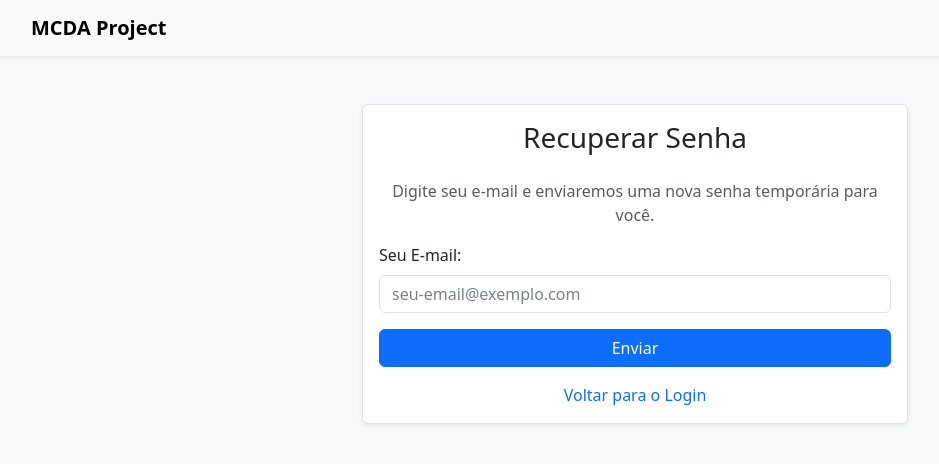
After one commit to GianFadiga/mcda_web, a Django app: page /password_reset/ in a window 1280 px wide. The commit adds this page. Shown: the top 464 px of the page, without its empty margins (5-944 px from the left). Run offline with Django 5.2, Linux system fonts and the light colour scheme; some libraries are stand-ins or nearby versions.

Commit message:
password recovery update

```diff
--- /dev/null
+++ b/analyzer_app/templates/analyzer/password_reset_form.html
@@ -0,0 +1,36 @@
+{% extends 'analyzer/base.html' %}
+{% load static %}
+
+{% block content %}
+<div class="container mt-5">
+    <div class="row">
+        <div class="col-md-6 offset-md-3">
+            <div class="card shadow-sm">
+                <div class="card-body">
+                    <h3 class="card-title text-center mb-4">Recuperar Senha</h3>
+                    <p class="text-muted text-center">
+                        Digite seu e-mail e enviaremos uma nova senha temporária para você.
+                    </p>
+
+                    <form method="POST" action="{% url 'password_reset_request' %}">
+                        {% csrf_token %}
+
+                        <div class="mb-3">
+                            <label for="email" class="form-label">Seu E-mail:</label>
+                            <input type="email" class="form-control" name="email" id="email" placeholder="seu-email@exemplo.com" required>
+                        </div>
+
+                        <div class="d-grid gap-2">
+                            <button type="submit" class="btn btn-primary">Enviar</button>
+                        </div>
+                    </form>
+
+                    <div class="text-center mt-3">
+                        <a href="{% url 'login' %}" class="text-decoration-none">Voltar para o Login</a>
+                    </div>
+                </div>
+            </div>
+        </div>
+    </div>
+</div>
+{% endblock %}
--- a/analyzer_app/urls.py
+++ b/analyzer_app/urls.py
@@ -13,4 +13,5 @@ urlpatterns = [
     path('user_logs/', user_logs_view, name='user_logs'),
     path('analysis_logs/', analysis_logs_view, name='analysis_logs'),
     path('creator/', views.analysis_creator_view, name='analysis_creator'),
+    path('password_reset/', views.password_reset_request, name='password_reset_request'),
 ]
--- a/analyzer_app/views.py
+++ b/analyzer_app/views.py
@@ -44,7 +44,9 @@ from django.template.exceptions import TemplateDoesNotExist
 User = get_user_model()
 from django.utils.text import slugify
 from django.urls import reverse
-
+from django.core.mail import send_mail
+import string
+import random
 
 @login_required
 def upload_and_analyze(request):
@@ -432,3 +434,56 @@ def _generate_complete_csv_string(criteria_data, alternatives_data):
         return output.getvalue(), None
     except Exception as e:
         return None, f"Erro ao gerar o CSV: {e}"
+
+def password_reset_request(request):
+    if request.method == 'POST':
+        email = request.POST.get('email')
+
+        # 1. Encontra o usuário pelo e-mail (ignorando maiúsculas/minúsculas)
+        user = User.objects.filter(email__iexact=email).first()
+
+        # 2. Se o usuário existir...
+        if user:
+            try:
+                # 3. Gera uma senha temporária (ex: "aB7kPqZ9rX")
+                temp_password = ''.join(random.choices(string.ascii_letters + string.digits, k=10))
+
+                # 4. Define a nova senha (o Django vai fazer o hash automaticamente)
+                user.set_password(temp_password)
+                user.save()
+
+                # 5. Prepara o e-mail
+                subject = '[MCDA] Sua nova senha de acesso'
+                message = (
+                    f"Olá, {user.first_name or user.username},\n\n"
+                    f"Recebemos uma solicitação de redefinição de senha para sua conta.\n\n"
+                    f"Sua nova senha temporária é: {temp_password}\n\n"
+                    f"Por favor, use esta senha para logar. Recomendamos que você "
+                    f"a altere imediatamente na sua página de Perfil.\n\n"
+                    f"Atenciosamente,\n"
+                    f"Equipe do Projeto MCDA"
+                )
+
+                # O e-mail do remetente (que configuramos no settings.py)
+                from_email = settings.DEFAULT_FROM_EMAIL
+
+                # 6. DISPARA O E-MAIL (Usando o SendGrid)
+                send_mail(subject, message, from_email, [user.email])
+
+                messages.success(request, 'Se o e-mail estiver cadastrado, uma nova senha foi enviada.')
+
+            except Exception as e:
+                # Se o e-mail falhar, não quebre o app. Apenas avise no log do Render.
+                print(f"ERRO AO ENVIAR E-MAIL DE RESET: {e}")
+                messages.error(request, 'Houve um erro ao processar sua solicitação. Tente novamente mais tarde.')
+
+        else:
+            # Se o e-mail NÃO existir, mostramos a *mesma* mensagem de sucesso.
+            # Isso é uma prática de segurança para não revelar quais e-mails estão cadastrados.
+            messages.success(request, 'Se o e-mail estiver cadastrado, uma nova senha foi enviada.')
+
+        # 7. Sempre redireciona para o login
+        return redirect('login')
+
+    # Se for um GET (primeira vez na página), apenas mostre o formulário
+    return render(request, 'analyzer/password_reset_form.html')
```
Also changed, not shown: analyzer_app/templates/analyzer/login.html (+9 -1 lines).
